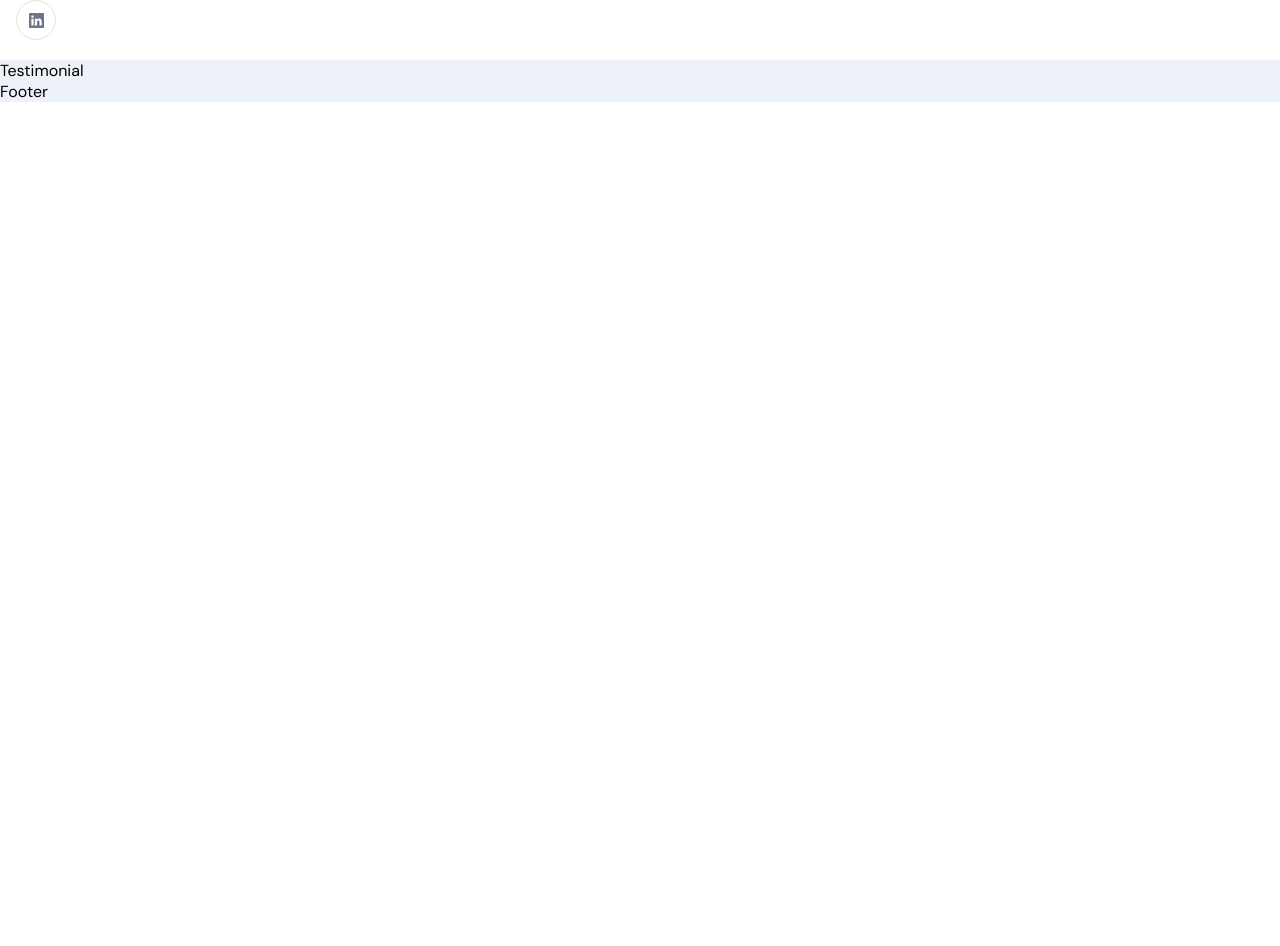
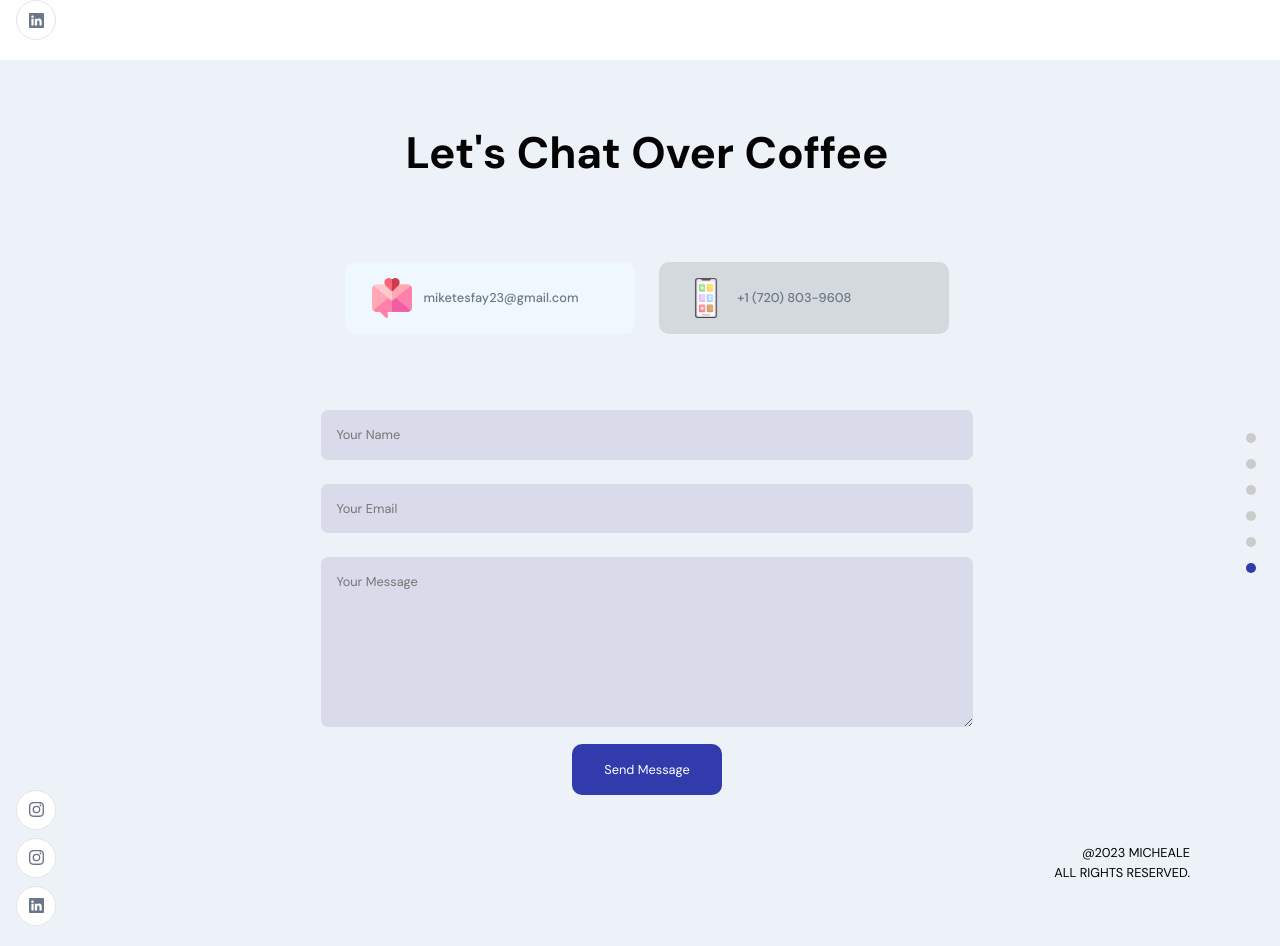
Before and after one commit to MikeTigray/Jsm-portfolio, a React (Create React App) app in the folder frontend_react/: page / in a window 1280 px wide. Shown: the part 3140-4086 px from the top of the page. Before the commit the page ends 3242 px from the top, so only its background shows below. Built offline with nearby package versions, Linux system fonts and the light colour scheme; no server answers.

Commit message:
completed form and contact section

```diff
--- a/frontend_react/src/App.js
+++ b/frontend_react/src/App.js
@@ -10,7 +10,7 @@
       <About />
       <Work />
       <Skills />
-      <Testimonial />
+      {/* <Testimonial /> */}
       <Footer />
     </div>
   );
--- a/frontend_react/src/container/Footer/Footer.jsx
+++ b/frontend_react/src/container/Footer/Footer.jsx
@@ -1,8 +1,106 @@
-import React from "react";
+import React, { useState } from "react";
+
+import { images } from "../../constants";
+import { AppWrap, MotionWrap } from "../../Wrapper";
+import { client } from "../../client";
 
 import "./Footer.scss";
 function Footer() {
-  return <div>Footer</div>;
+  const [formData, setFormData] = useState({
+    name: "",
+    email: "",
+    message: "",
+  });
+  const [isFormSubmitted, setIsFormSubmitted] = useState(false);
+  const [loading, setLoading] = useState(false);
+
+  const { name, email, message } = formData;
+
+  const handleInputChange = (e) => {
+    const { name, value } = e.target;
+
+    setFormData({ ...formData, [name]: value });
+  };
+  const handleSubmit = () => {
+    setLoading(true);
+
+    const contact = {
+      _type: "contact",
+      name: name,
+      email: email,
+      message: message,
+    };
+
+    client.create(contact).then(() => {
+      setLoading(false);
+      setIsFormSubmitted(true);
+    });
+  };
+
+  return (
+    <>
+      <h2 className="head-text">Let's chat over coffee</h2>
+      <div className="app__footer-cards">
+        <div className="app__footer-card">
+          <img src={images.email} alt="email" />
+          <a href="mailto:miketesfay23@gmail.com" className="p-text">
+            miketesfay23@gmail.com
+          </a>
+        </div>
+        <div className="app__footer-card">
+          <img src={images.mobile} alt="mobile" />
+          <a href="tel:+1 (720) 803-9608" className="p-text">
+            +1 (720) 803-9608
+          </a>
+        </div>
+      </div>
+
+      {!isFormSubmitted ? (
+        <div className="app__footer-form app__flex">
+          <div className="app__flex">
+            <input
+              name="name"
+              className="p-text"
+              type="text"
+              placeholder="Your Name"
+              value={name}
+              onChange={handleInputChange}
+            ></input>
+          </div>
+          <div className="app__flex">
+            <input
+              name="email"
+              className="p-text"
+              type="text"
+              placeholder="Your Email"
+              value={email}
+              onChange={handleInputChange}
+            ></input>
+          </div>
+          <div>
+            <textarea
+              name="message"
+              value={message}
+              className="p-text"
+              placeholder="Your Message"
+              onChange={handleInputChange}
+            />
+          </div>
+          <button type="button " className="p-text" onClick={handleSubmit}>
+            {loading ? "Sending.." : "Send Message"}
+          </button>
+        </div>
+      ) : (
+        <div>
+          <h3 className="head-text">Thank you for getting in touch!</h3>
+        </div>
+      )}
+    </>
+  );
 }
 
-export default Footer;
+export default AppWrap(
+  MotionWrap(Footer, "app__footer"),
+  "contact",
+  "app__primarybg"
+);
--- a/frontend_react/src/container/Footer/Footer.scss
+++ b/frontend_react/src/container/Footer/Footer.scss
@@ -0,0 +1,102 @@
+.app__footer {
+  flex-direction: column;
+  flex: 1;
+
+  width: 100%;
+}
+.app__footer-cards {
+  width: 60%;
+  display: flex;
+  justify-content: space-evenly;
+  align-items: center;
+  flex-wrap: wrap-reverse;
+  margin: 4rem 2rem 2rem;
+
+  .app__footer-card {
+    min-width: 290px;
+    display: flex;
+    justify-content: flex-start;
+    align-items: center;
+
+    margin: 1rem 0;
+    padding: 1rem;
+    border-radius: 10px;
+    cursor: pointer;
+    background-color: aliceblue;
+
+    transition: all 0.3s ease-in-out;
+
+    img {
+      width: 40px;
+      height: 40px;
+      margin: 0 0.7rem;
+    }
+    p {
+      font-weight: 500;
+    }
+    a {
+      text-decoration: none;
+      font-weight: 500;
+    }
+    &:hover {
+      box-shadow: 0 0 25px #fef4f5;
+    }
+    @media screen and (max-width: 450px) {
+      width: 100%;
+    }
+  }
+  @media screen and (max-width: 768px) {
+    width: 100%;
+  }
+}
+.app__footer-card:last-child {
+  background-color: #d3d9dd;
+}
+.app__footer-form {
+  width: 60%;
+  flex-direction: column;
+  margin: 1rem 2rem;
+
+  div {
+    width: 100%;
+    margin: 0.75rem 0;
+    border-radius: 10px;
+    cursor: pointer;
+
+    // background-color: var(--secondary-color);
+
+    transition: all 0.3s ease-in-out;
+
+    input,
+    textarea {
+      width: 100%;
+
+      padding: 0.95rem;
+      border: none;
+      border-radius: 7px;
+      background-color: rgb(217, 219, 235);
+
+      font-family: var(--font-base);
+      color: var(--secondary-color);
+      outline: none;
+    }
+    textarea {
+      height: 170px;
+    }
+    &:hover {
+      box-shadow: 0 0 25px var(--primary-color);
+    }
+  }
+  button {
+    padding: 1rem 2rem;
+    border-radius: 10px;
+    border: none;
+    background-color: var(--secondary-color);
+    font-family: var(--font-base);
+    color: var(--white-color);
+  }
+  @media screen and (max-width: 768px) {
+    width: 100%;
+    margin: 1rem 0;
+  }
+}
--- a/frontend_react/src/container/Testimonial/Testimonial.jsx
+++ b/frontend_react/src/container/Testimonial/Testimonial.jsx
@@ -9,7 +9,41 @@
 function Testimonial() {
   const [brands, setBrands] = useState([]);
   const [testimonials, setTestimonials] = useState([]);
-  return <div>Testimonial</div>;
+  const [currentIndex, setCurrentIndex] = useState(0);
+
+  useEffect(() => {
+    const testimonialsQuery = '*[_type == "testimonials"]';
+    const brandsQuery = '*[_type == "brands"]';
+
+    client.fetch(testimonialsQuery).then((data) => {
+      setTestimonials(data);
+    });
+    client.fetch(brandsQuery).then((data) => {
+      setBrands(data);
+    });
+  }, []);
+
+  return (
+    <>
+      {testimonials.length && (
+        <>
+          <div className="app__testimonial-item app__flex">
+            <img
+              src={urlFor(testimonials[currentIndex].imageurl)}
+              alt="testimonial"
+            />
+            <div className="app__testimonial-content">
+              <p className="p-text">{testimonials[currentIndex].feedback}</p>
+            </div>
+          </div>
+        </>
+      )}
+    </>
+  );
 }
 
-export default Testimonial;
+export default AppWrap(
+  MotionWrap(Testimonial, "app__testimonial"),
+  "testimonials",
+  "app__primarybg"
+);
```
